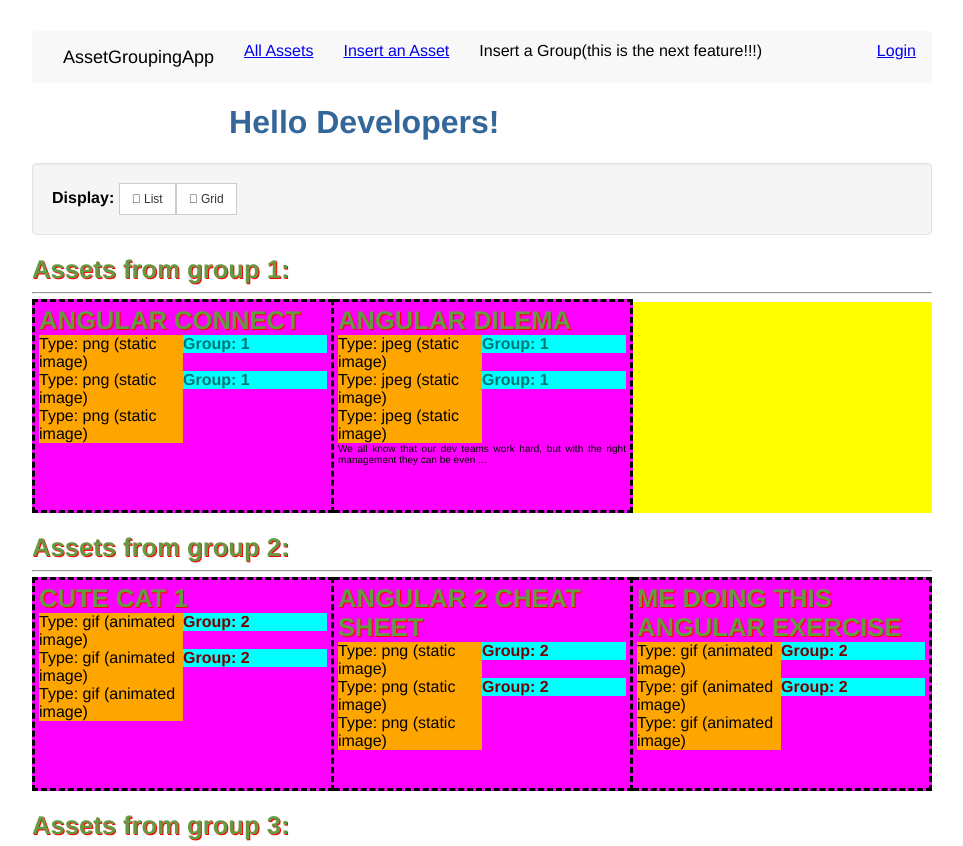
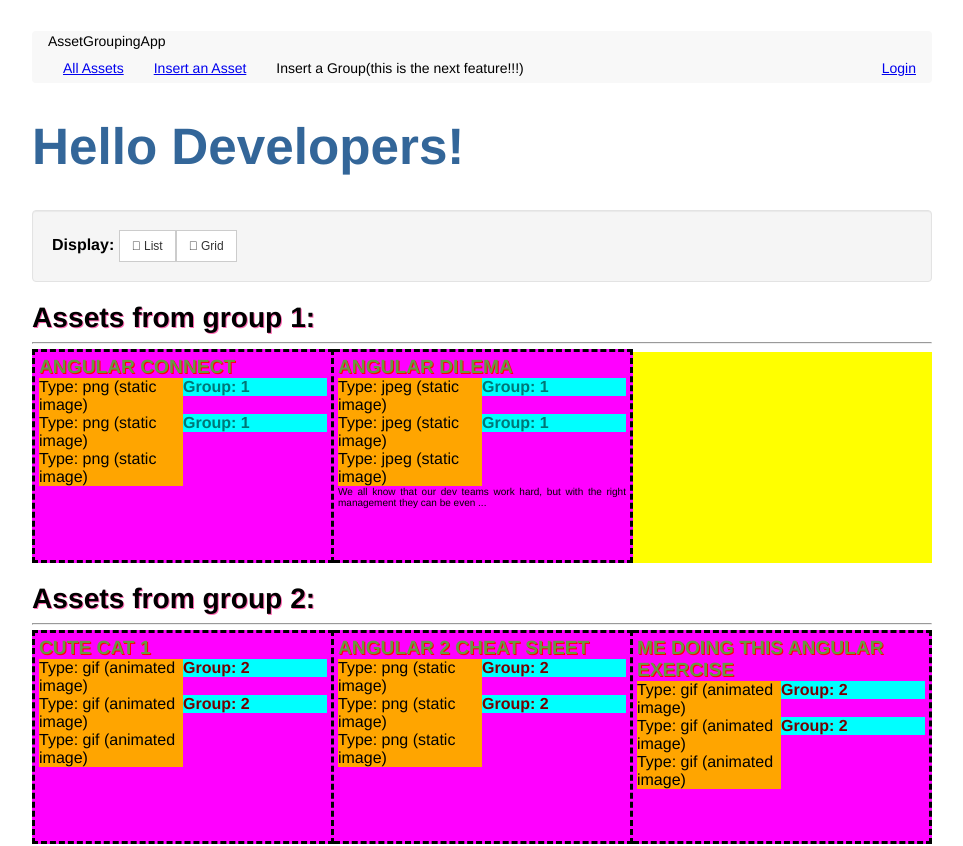
Before and after one commit to dalabarda/angular-asset-grouping-app-exercise, an Angular app: page /events in a window 1280 px wide. Shown: the top 846 px of the page, without its empty margins (158-1121 px from the left). Built offline with nearby package versions, Linux system fonts and the light colour scheme.

Commit message:
3 files modified

```diff
--- a/src/app/nav/navbar.component.css
+++ b/src/app/nav/navbar.component.css
@@ -84,7 +84,7 @@
   }
 }
 
-.navbar-brand2 {
+/* .navbar-brand2 {
   float: left;
   height: 50px;
   padding: 15px 15px;
@@ -97,4 +97,4 @@
 }
 .navbar-brand2 > img {
   display: block;
-}
+} */
--- a/src/app/ui/assetItem.component.html
+++ b/src/app/ui/assetItem.component.html
@@ -1,5 +1,5 @@
 <div class="">
-  <h2>{{asset?.name | uppercase }}</h2>
+  <h3>{{asset?.name | uppercase }}</h3>
 
   <!-- ---------- -->
   <!-- List class -->
--- a/src/styles.css
+++ b/src/styles.css
@@ -10,14 +10,32 @@
 
 h1 {
   color: #369;
+  font-size: 4.0vw;
 }
 
 h2 {
-  font-size: 2.0vw;
+  font-size: 2.2vw;
+  color: black;
+  margin: 0px;
+  text-shadow: 1px 1px hotpink;
+}
+
+h3 {
+  font-size: 1.5vw;
   color: #694;
   margin: 0px;
   text-shadow: 1px 1px red;
 }
+
+a {
+  font-size: 1.5vw;
+}
+@media screen and (min-width: 1000px) {
+  a {
+    font-size: 14px;
+  }
+}
+
 
 button {
   color: #555;
```
